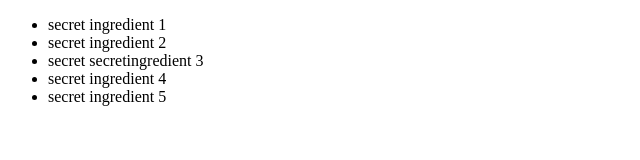
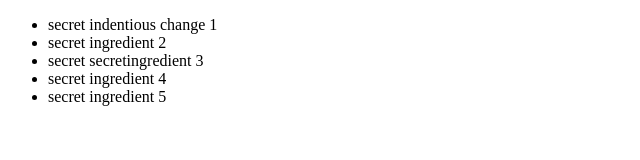
Before and after one commit to ErbolKasymbek/gitchickencom, a plain HTML site: page secret_ingredients.html in a window 1280 px wide. Shown: the full height of the page, 0-640 px from the left. Drawn offline with Linux system fonts and the light colour scheme.

Commit message:
update ingredient 1 text

```diff
--- a/secret_ingredients.html
+++ b/secret_ingredients.html
@@ -7,7 +7,7 @@
   </head>
   <body>
     <ul>
-      <li>secret ingredient 1</li>
+      <li>secret indentious change 1</li>
       <li>secret ingredient 2</li>
       <li>secret secretingredient 3</li>
       <li>secret ingredient 4</li>
```
